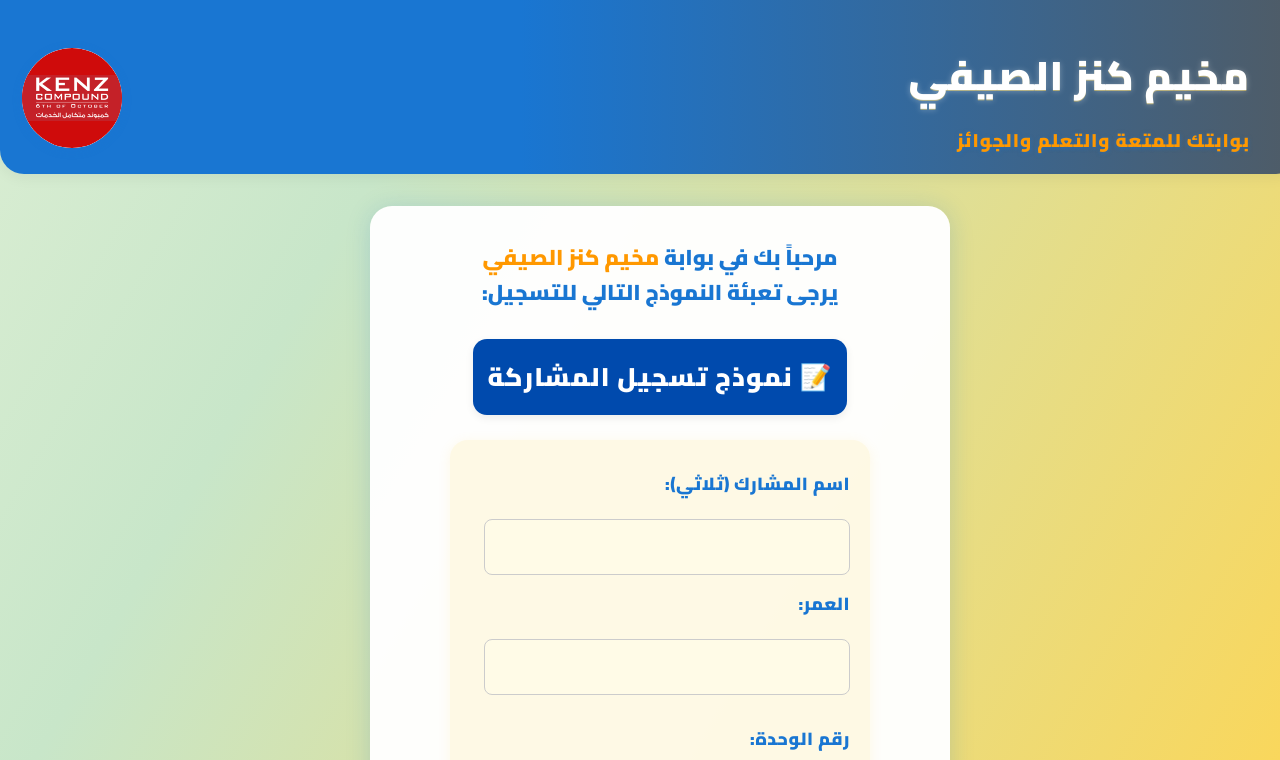
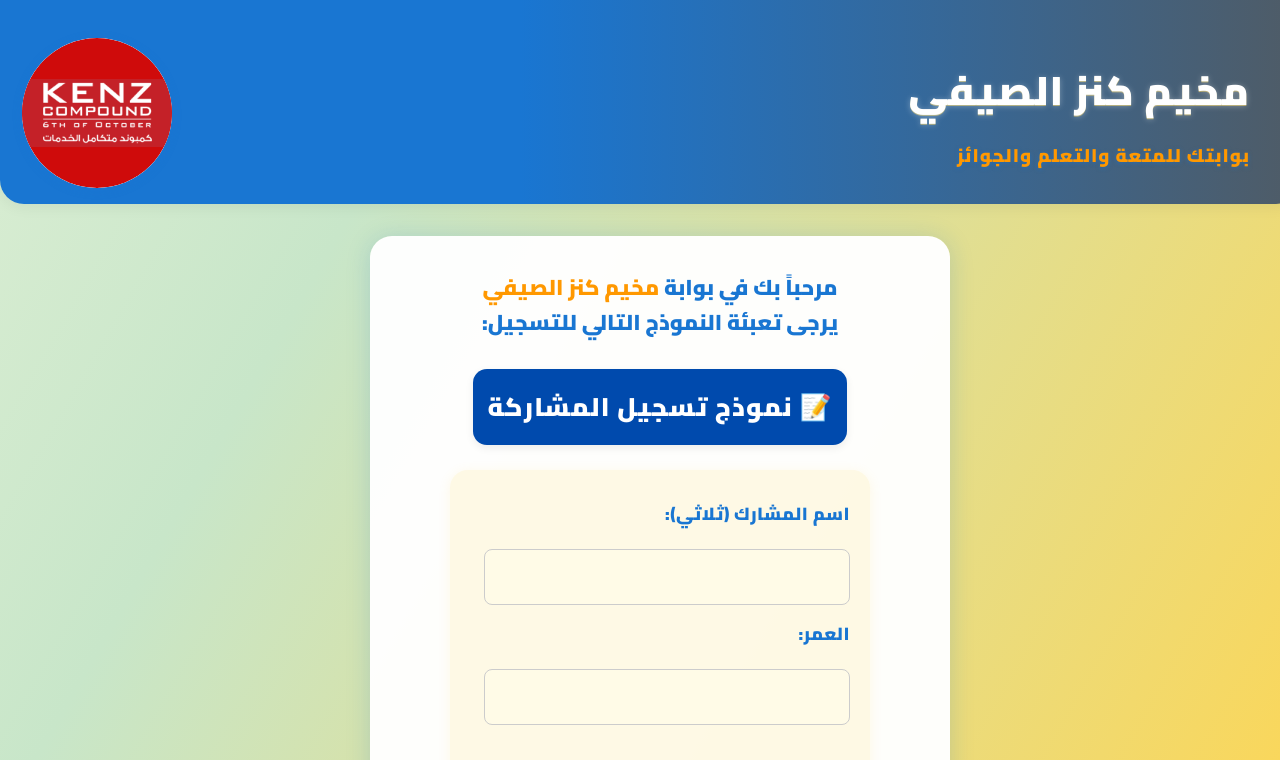
Before and after one commit to HS-developers/KENZ-Camp, a plain HTML site: page index.html in a window 1280 px wide. Shown: the top 760 px of the page. Drawn offline with Linux system fonts and the light colour scheme; no server answers.

Commit message:
Update index.html

```diff
--- a/index.html
+++ b/index.html
@@ -53,7 +53,7 @@
       padding-right: 40px;
     }
     .kenz-logo {
-      width: 100px; height: 100px;
+      width: 150px; height: 150px;
       background: #fff;
       border-radius: 50%;
       display: flex;
```
